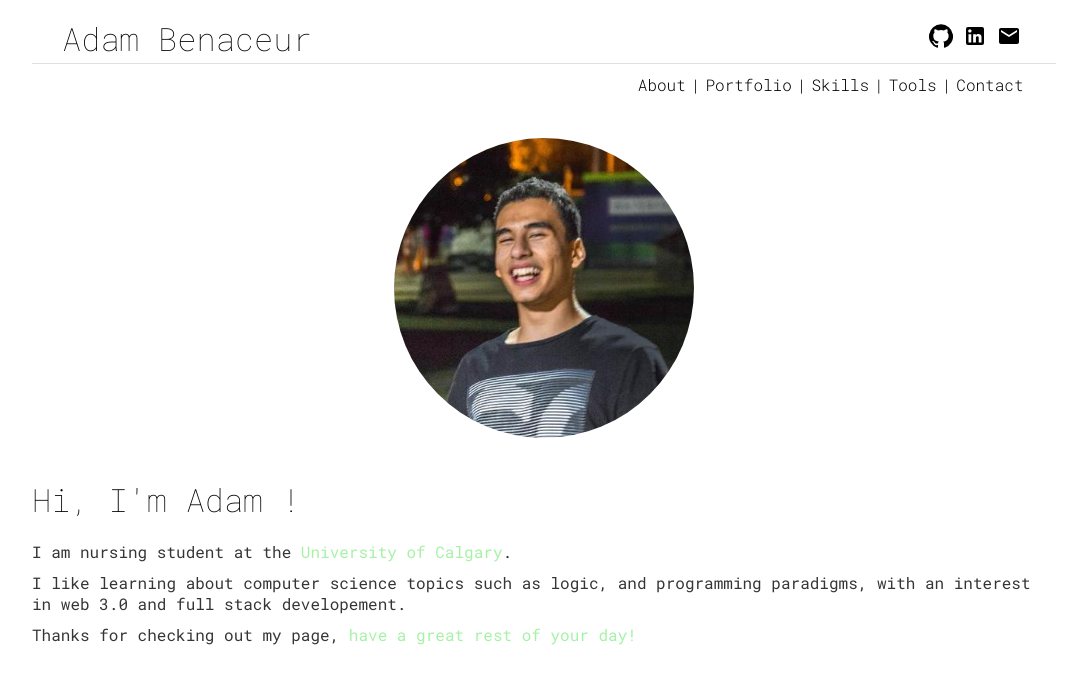
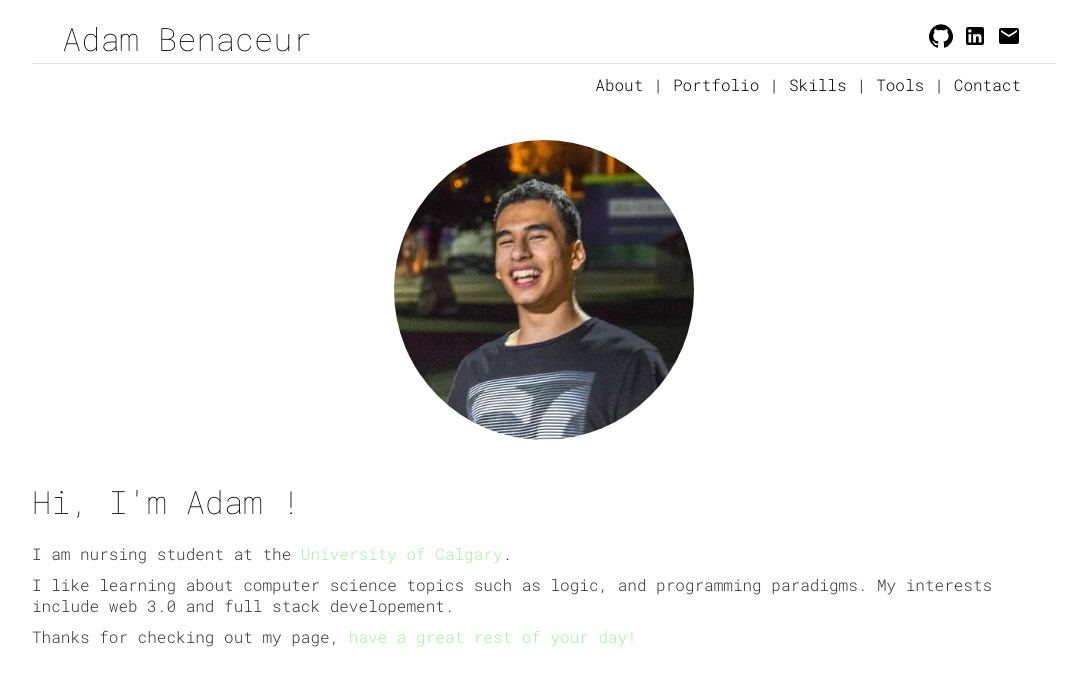
Before and after one commit to adambenaceur/adambenaceur.com, a React (Create React App) app: page / in a window 1280 px wide. Shown: the top 686 px of the page, without its empty margins (96-1183 px from the left). Built offline with nearby package versions, Linux system fonts and the light colour scheme.

Commit message:
fixed a bug where you couldn't scroll past max-width. Changed max-width to padding to accomodate scroling outside the max-width range if cursor was outside that range.

```diff
--- a/src/App.scss
+++ b/src/App.scss
@@ -2,9 +2,12 @@
     scroll-behavior: smooth !important;
 }
 
+
 .menu {
     height: 100vh;
-    max-width: 80%;
+    padding-right: 10%;
+    padding-left: 10%;
+
     margin: 0 auto !important;
     float: none !important;
     scrollbar-width: none; // for firefox
@@ -16,7 +19,6 @@
 .sections {
     // width: 100%;
     // height: calc(100vh - 70px);
-    background-color: lightsalmon;
     // top: 70px;
     scroll-behavior: smooth !important;
     scroll-snap-type: y mandatory;
@@ -26,7 +28,7 @@
     }
 
     * {
-        width: 100vw;
+
         height: calc(100vh - 70px);
         scroll-snap-align: start;
     }
--- a/src/components/about/About.js
+++ b/src/components/about/About.js
@@ -14,8 +14,8 @@ function About() {
         </div>
         <p> I am nursing student at the <a>University of Calgary</a>.</p>
 
-        <p> I like learning about computer science topics such as logic, and programming paradigms,
-           with an interest in web 3.0 and full stack developement. </p>
+        <p> I like learning about computer science topics such as logic, and programming paradigms. My
+           interests include web 3.0 and full stack developement. </p>
 
         <p> Thanks for checking out my page, <a>have a great rest of your day! </a></p>
 
--- a/src/components/about/About.scss
+++ b/src/components/about/About.scss
@@ -34,9 +34,9 @@
 
 
 .about h1 {
-    font-weight: 100;
     position: relative;
     font-family: Roboto Mono;
+    font-weight: 100;
 }
 
 .about h1::before,
@@ -65,7 +65,7 @@
 
 .about p {
     margin: 10px 0px;
-    font-weight: 400;
+    font-weight: 300;
     font-family: Roboto Mono;
     opacity: 0;
     transform: translateY(3rem);
@@ -75,6 +75,7 @@
 .about a {
     color: lightgreen;
     font-family: Roboto Mono;
+    font-weight: 300;
 }
 
 
--- a/src/components/contact/Contact.js
+++ b/src/components/contact/Contact.js
@@ -3,7 +3,7 @@ import './Contact.scss'
 
 function Contact() {
   return (
-    <div className='contact' id='contact'>Contact</div>
+    <div className='contact' id='contact'></div>
   )
 }
 
--- a/src/components/navigation/Navigation.scss
+++ b/src/components/navigation/Navigation.scss
@@ -11,17 +11,18 @@
     align-items: center;
     text-decoration: none;
     color: black;
-    margin: 0px 2.5px 2.5px 2.5px;
+    margin: 0px 5px 5px 5px;
     font-family: Roboto Mono;
 
 
     @media (max-width: 640px) {
         font-size:90%;
+        margin: 0px 2.5px 2.5px 2.5px;
      }
 
     @media (max-width: 515px) {
         font-size: 75%;
-        justify-content: cen;
+        margin: 0px 2.5px 2.5px 2.5px;
     }
 
 
--- a/src/components/skills/Skills.js
+++ b/src/components/skills/Skills.js
@@ -4,7 +4,7 @@ import './Skills.scss'
 
 function Skills() {
   return (
-    <div id='skills'>Skills</div>
+    <div id='skills'></div>
   )
 }
 
--- a/src/components/skills/Skills.scss
+++ b/src/components/skills/Skills.scss
@@ -0,0 +1,3 @@
+.skills {
+    background-color: white !important;
+}
--- a/src/components/tools/Tools.js
+++ b/src/components/tools/Tools.js
@@ -3,7 +3,7 @@ import './Tools.scss'
 
 function Tools() {
   return (
-    <div id='tools'>Tools</div>
+    <div id='tools'></div>
   )
 }
 
```
Also changed, not shown: src/App.js (+3 -4 lines).
